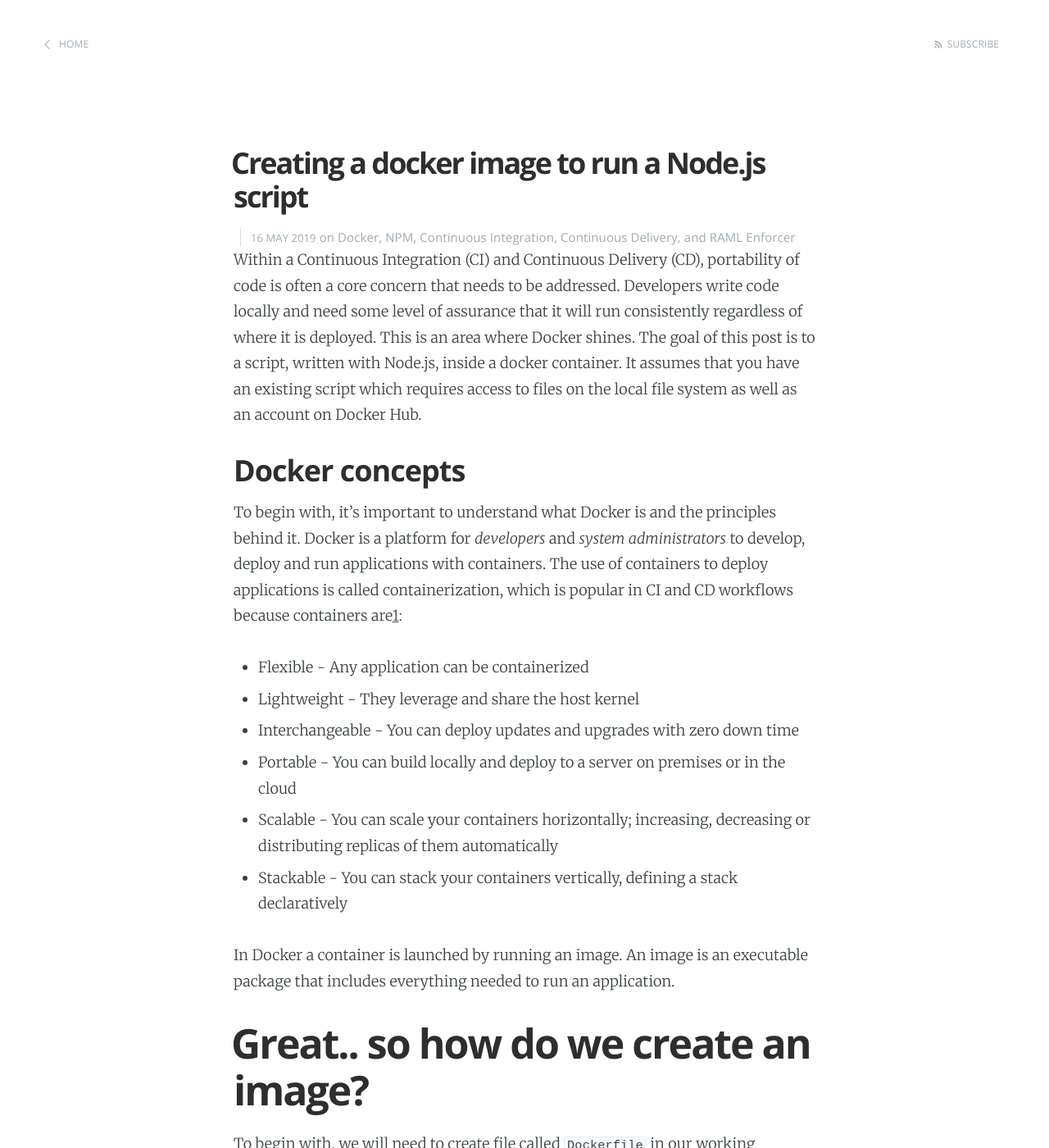
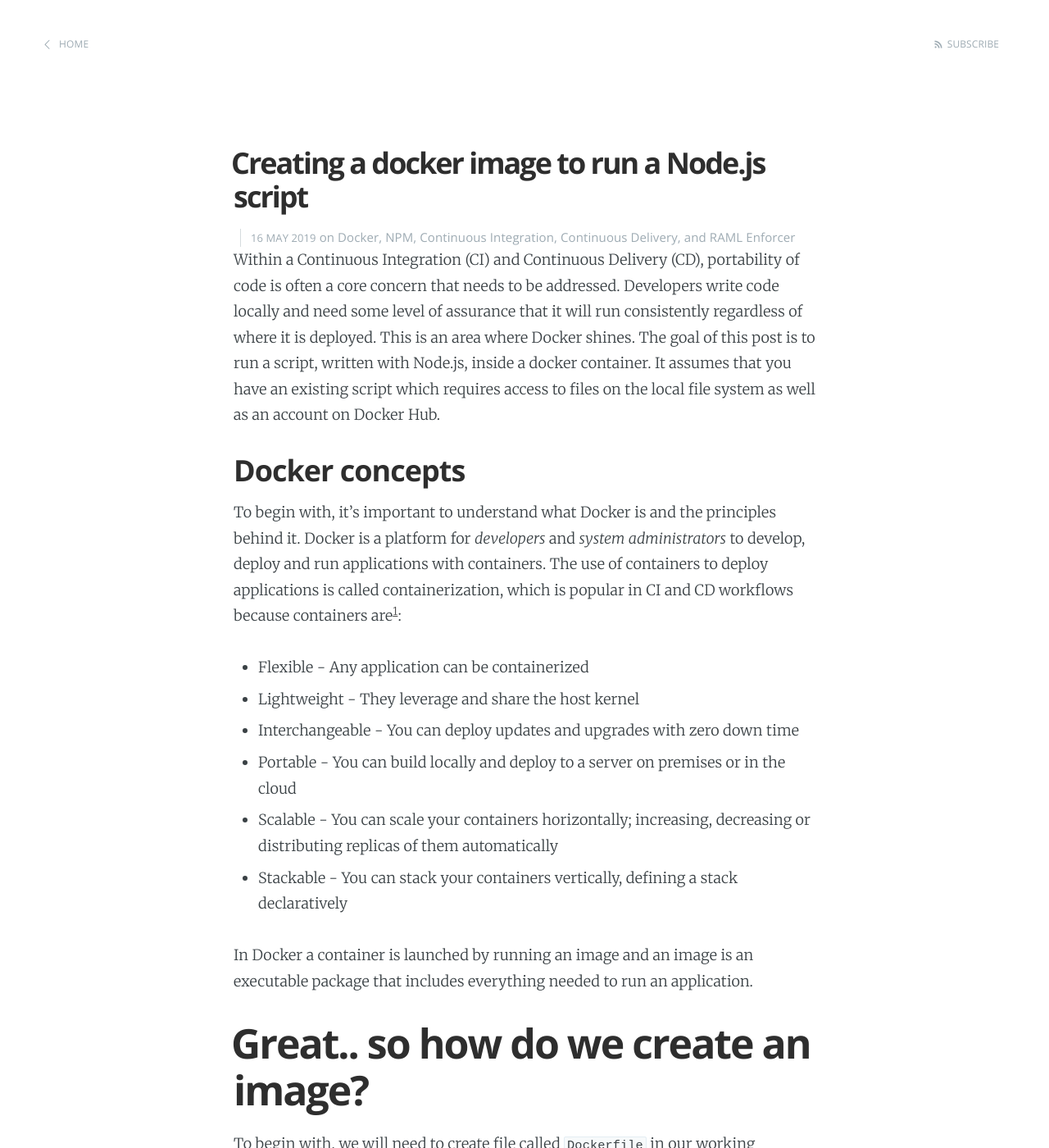
Before and after one commit to Mike-Gough/mike-gough.github.io, a Jekyll site: the page built from _posts/2019-05-17-npm-script-docker-image.markdown, in a window 1280 px wide and 1400 px high. Shown: the whole window at 82% size. Built offline with Jekyll 4.4.1, drawn with Linux system fonts in a browser that asks for light colours; some of the changed text lies outside the part shown.

Commit message:
fix syntax issues

````diff
--- a/_posts/2019-05-16-Linting-RAML.markdown
+++ b/_posts/2019-05-16-Linting-RAML.markdown
@@ -50,7 +50,6 @@
 node raml-enforcer.js <main-api-file>
 ```
 
-The result will be a report which identifies errors and highlights styling issues:
-![RAML Enforcer screenshot](/assets/images/posts/raml-enforcer-report.svg)
+The result will be a report which identifies errors and highlights styling issues:do
 
 In a future post, we will look at how *RAML Enforcer* can be used in a pre-commit hook.
--- a/_posts/2019-05-17-npm-script-docker-image.markdown
+++ b/_posts/2019-05-17-npm-script-docker-image.markdown
@@ -11,10 +11,10 @@
   - RAML Enforcer
 ---
 
-Within a Continuous Integration (CI) and Continuous Delivery (CD), portability of code is often a core concern that needs to be addressed. Developers write code locally and need some level of assurance that it will run consistently regardless of where it is deployed. This is an area where Docker shines. The goal of this post is to a script, written with Node.js, inside a docker container. It assumes that you have an existing script which requires access to files on the local file system as well as an account on Docker Hub.
+Within a Continuous Integration (CI) and Continuous Delivery (CD), portability of code is often a core concern that needs to be addressed. Developers write code locally and need some level of assurance that it will run consistently regardless of where it is deployed. This is an area where Docker shines. The goal of this post is to run a script, written with Node.js, inside a docker container. It assumes that you have an existing script which requires access to files on the local file system as well as an account on Docker Hub.
 
 ## Docker concepts
-To begin with, it's important to understand what Docker is and the principles behind it. Docker is a platform for *developers* and *system administrators* to develop, deploy and run applications with containers. The use of containers to deploy applications is called containerization, which is popular in CI and CD workflows because containers are[1]:
+To begin with, it's important to understand what Docker is and the principles behind it. Docker is a platform for *developers* and *system administrators* to develop, deploy and run applications with containers. The use of containers to deploy applications is called containerization, which is popular in CI and CD workflows because containers are<sup>[1]</sup>:
 * Flexible - Any application can be containerized
 * Lightweight - They leverage and share the host kernel
 * Interchangeable - You can deploy updates and upgrades with zero down time
@@ -22,10 +22,10 @@
 * Scalable - You can scale your containers horizontally; increasing, decreasing or distributing replicas of them automatically
 * Stackable - You can stack your containers vertically, defining  a stack declaratively
 
-In Docker a container is launched by running an image. An image is an executable package that includes everything needed to run an application.
+In Docker a container is launched by running an image and an image is an executable package that includes everything needed to run an application.
 
 # Great.. so how do we create an image?
-To begin with, we will need to create file called ```Dockerfile``` in our working directory. A Dockerfile has a file format that contains instructions and arguments, which define the contents and startup behaviour of the Docker container. To run a Node.js script, our Dockerfile will need to contain the following, replacing <script-name> with the filename of your script:
+To begin with, we will need to create file called ```Dockerfile``` in our working directory. A Dockerfile has a file format that contains instructions and arguments, which define the contents and startup behaviour of the Docker container. To run a Node.js script, our Dockerfile will need to contain the following, replacing ```<script-name>``` with the filename of your script:
 ```
 # The first instruction in a Dockerfile must be FROM, which selects a base image. Since it's recommended to use official Docker images, we will use the official image for node. We will chose a specific image rather than defaulting to latest as future node versions may break our application.
 FROM node:12-alpine
@@ -51,7 +51,7 @@
 node_modules
 ```
 
-With our ```Dockerfile``` and ```.dockerignore``` files in place, we can now build our image by running the following command and replacing <docker-hub-username> with your Docker Hub username and <image-name> with something memorable:
+With our ```Dockerfile``` and ```.dockerignore``` files in place, we can now build our image by running the following command and replacing ```<docker-hub-username>``` with your Docker Hub username and ```<image-name>``` with something memorable:
 ```
 sudo docker build --no-cache --tag "<docker-hub-username>/<image-name>:latest" .
 ```
@@ -59,7 +59,7 @@
 ![Docker build screenshot](/assets/images/posts/npm-script-docker-build.svg)
 
 ## Running our image
-Having built a Docker image, we can now run it locally by using the following command and replacing <docker-hub-username> with your Docker Hub username and <image-name> with the name user earlier:
+Having built a Docker image, we can now run it locally by using the following command and replacing ```<docker-hub-username>``` with your Docker Hub username and ```<image-name>``` with the name user earlier:
 ```
 sudo docker run --init --rm --volume $(pwd):/tmp "<docker-hub-username>/<image-name>:latest" <image-args>
 ```
@@ -76,7 +76,7 @@
 ```
 docker login
 ```
-Once successfully authenticated, we can push our image by running the following command and replacing <docker-hub-username> with your Docker Hub username and <image-name> with the name used earlier:
+Once successfully authenticated, we can push our image by running the following command and replacing ```<docker-hub-username>``` with your Docker Hub username and ```<image-name>``` with the name used earlier:
 ```
 sudo docker push "<docker-hub-username>/<image-name>:latest"
 ```
````
Also changed, not shown: other parts of _posts/2019-05-17-npm-script-docker-image.markdown (+2 -0 lines).
